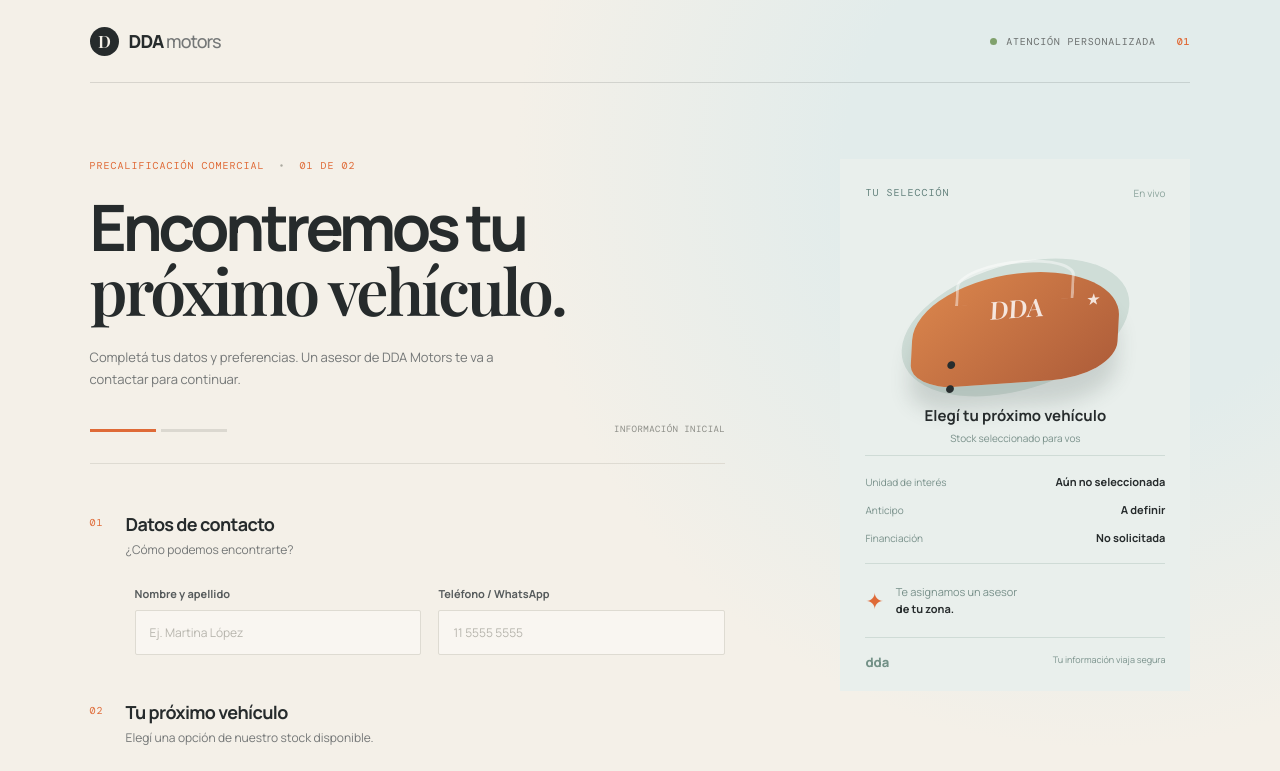
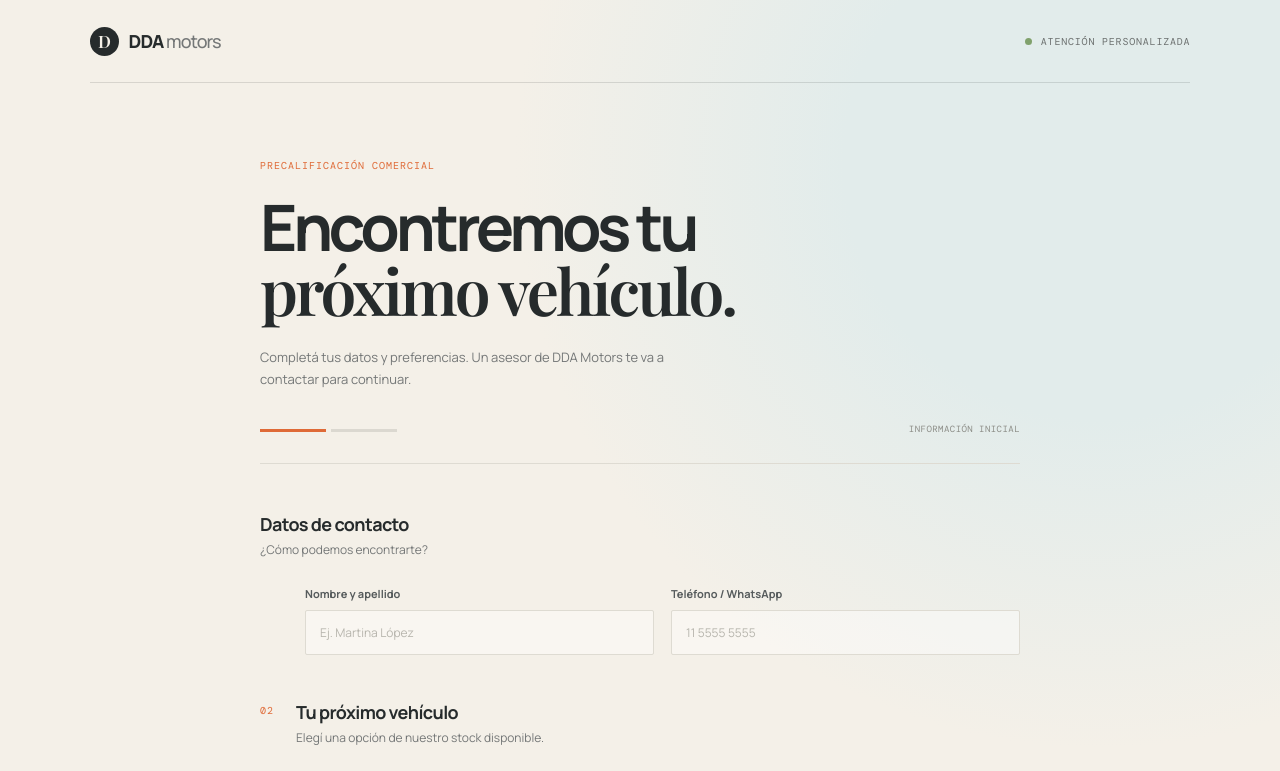
Before and after one commit to manuherrera09/DDA2, a React (Vite) app: page / in a window 1280 px wide. Shown: the top 771 px of the page. Built offline with nearby package versions, Linux system fonts and the light colour scheme; a web font is replaced by a local one.

Commit message:
mejoras de ui

```diff
--- a/src/components/BrandHeader.jsx
+++ b/src/components/BrandHeader.jsx
@@ -2,7 +2,7 @@ function BrandHeader() {
   return (
     <header className="topbar">
       <div className="brand"><span className="brand-mark">D</span><span>DDA <em>motors</em></span></div>
-      <div className="topbar-meta"><span className="status-dot" /> Atención personalizada <strong>01</strong></div>
+      <div className="topbar-meta"><span className="status-dot" /> Atención personalizada</div>
     </header>
   )
 }
--- a/src/components/SectionHeading.jsx
+++ b/src/components/SectionHeading.jsx
@@ -1,7 +1,7 @@
 function SectionHeading({ number, title, description }) {
   return (
     <div className="section-heading">
-      <span>{number}</span>
+      {number && <span>{number}</span>}
       <div>
         <h2>{title}</h2>
         <p>{description}</p>
--- a/src/components/SummaryCard.jsx
+++ /dev/null
@@ -1,23 +0,0 @@
-function SummaryCard({ vehicle, downPayment, financing }) {
-  return (
-    <aside className="summary-column">
-      <div className="summary-sticky">
-        <div className="summary-label">Tu selección <span>En vivo</span></div>
-        <div className="summary-visual">
-          <div className="visual-glow" />
-          <div className={`large-vehicle ${vehicle?.tone || 'ochre'}`}><strong>{vehicle?.mark || 'DDA'}</strong><span>★</span></div>
-          <div className="visual-caption">{vehicle ? vehicle.name : 'Elegí tu próximo vehículo'}<small>{vehicle?.detail || 'Stock seleccionado para vos'}</small></div>
-        </div>
-        <div className="summary-details">
-          <div><small>Unidad de interés</small><strong>{vehicle?.name || 'Aún no seleccionada'}</strong></div>
-          <div><small>Anticipo</small><strong>{downPayment || 'A definir'}</strong></div>
-          <div><small>Financiación</small><strong>{financing ? 'Solicitada' : 'No solicitada'}</strong></div>
-        </div>
-        <div className="advisor-note"><span>✦</span><p>Te asignamos un asesor<br /><strong>de tu zona.</strong></p></div>
-        <div className="summary-footer"><span>dda</span> Tu información viaja segura</div>
-      </div>
-    </aside>
-  )
-}
-
-export default SummaryCard
--- a/src/styles.css
+++ b/src/styles.css
@@ -36,6 +36,7 @@ button, input, select { font: inherit; } button { cursor: pointer; }
 	.form-column { order: 1; min-width: 0; }
 	.summary-column { order: 2; }
 	h1 { font-size: clamp(38px, 12vw, 50px); margin-top: 19px; }
+	h1 { text-align: center; }
 	.intro { font-size: 12px; line-height: 1.65; }
 	.progress { margin: 31px 0 38px; }
 	.progress small { font-size: 8px; }
@@ -73,3 +74,12 @@ button, input, select { font: inherit; } button { cursor: pointer; }
 	.large-vehicle { transform: translateY(-25px) scale(.88) skew(-7deg) rotate(-4deg); }
 	.visual-caption { z-index: 2; }
 }
+
+/* Single-column layout after removing the selection summary. */
+.page-grid { display: block; max-width: 760px; }
+.form-column { max-width: 760px; margin: 0 auto; }
+
+@media (max-width: 560px) {
+	.page-grid { max-width: none; }
+	.form-column { max-width: none; }
+}
--- a/src/views/PrequalificationView.jsx
+++ b/src/views/PrequalificationView.jsx
@@ -6,7 +6,6 @@ import LocationFields from '../components/LocationFields'
 import ProgressBar from '../components/ProgressBar'
 import SectionHeading from '../components/SectionHeading'
 import SuccessMessage from '../components/SuccessMessage'
-import SummaryCard from '../components/SummaryCard'
 import TradeInOptions from '../components/TradeInOptions'
 import VehicleSelection from '../components/VehicleSelection'
 import { vehicles } from '../data/vehicles'
@@ -29,7 +28,6 @@ const initialForm = {
 function PrequalificationView() {
   const [form, setForm] = useState(initialForm)
   const [submitted, setSubmitted] = useState(false)
-  const selectedVehicle = vehicles.find((vehicle) => vehicle.id === form.vehicle)
 
   function updateField(event) {
     const { name, value, type, checked } = event.target
@@ -52,13 +50,13 @@ function PrequalificationView() {
       <BrandHeader />
       <div className="page-grid">
         <section className="form-column">
-          <div className="eyebrow">Precalificación comercial <span>•</span> 01 de 02</div>
+          <div className="eyebrow">Precalificación comercial</div>
           <h1>Encontremos tu<br /><i>próximo vehículo.</i></h1>
           <p className="intro">Completá tus datos y preferencias. Un asesor de DDA Motors te va a contactar para continuar.</p>
           <ProgressBar financing={form.financing} />
 
           <form onSubmit={handleSubmit}>
-            <SectionHeading number="01" title="Datos de contacto" description="¿Cómo podemos encontrarte?" />
+            <SectionHeading title="Datos de contacto" description="¿Cómo podemos encontrarte?" />
             <ContactFields form={form} onChange={updateField} />
 
             <div className="section-gap"><SectionHeading number="02" title="Tu próximo vehículo" description="Elegí una opción de nuestro stock disponible." /></div>
@@ -77,7 +75,6 @@ function PrequalificationView() {
 
           {submitted && <SuccessMessage name={form.name} financing={form.financing} hasCuil={Boolean(form.cuil)} onReset={resetForm} />}
         </section>
-        <SummaryCard vehicle={selectedVehicle} downPayment={form.downPayment} financing={form.financing} />
       </div>
     </main>
   )
```
